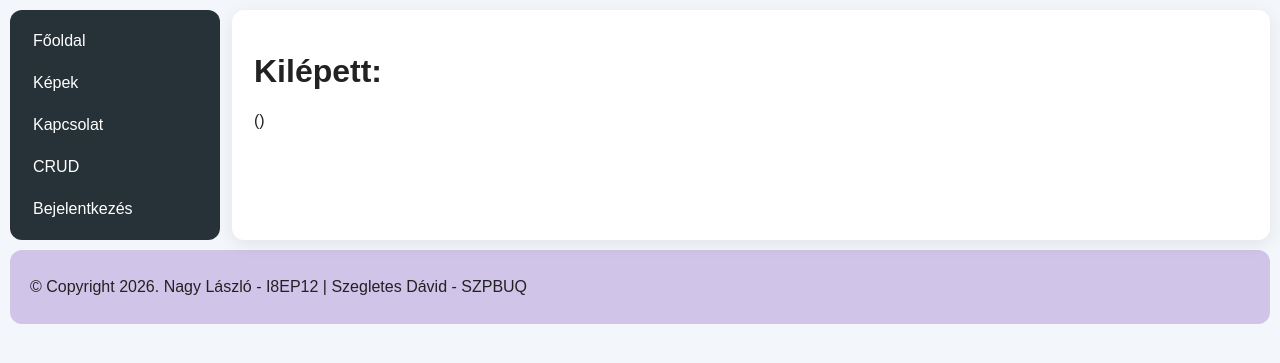
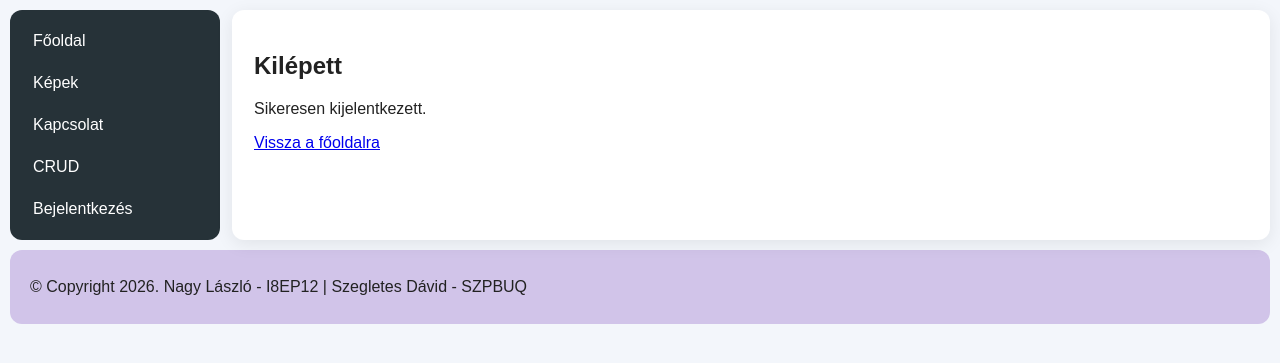
Before and after one commit to Khoiyo/davidnaknemtetszettanev, a PHP site: page /kilepes in a window 1280 px wide. Shown: the part 160-523 px from the top of the page. Run offline with PHP 8.4, Linux system fonts and the light colour scheme; data that the repository does not hold is empty.

Commit message:
kilépés oldal php

```diff
--- a/templates/pages/kilepes.tpl.php
+++ b/templates/pages/kilepes.tpl.php
@@ -1,2 +1 @@
-<h1>Kilépett:</h1>
-<?= $data['csn']." ".$data['un']." (".$data['login'].")" ?>
+<h2>Kilépett</h2><p>Sikeresen kijelentkezett.</p><p><a href=".">Vissza a főoldalra</a></p>
```
